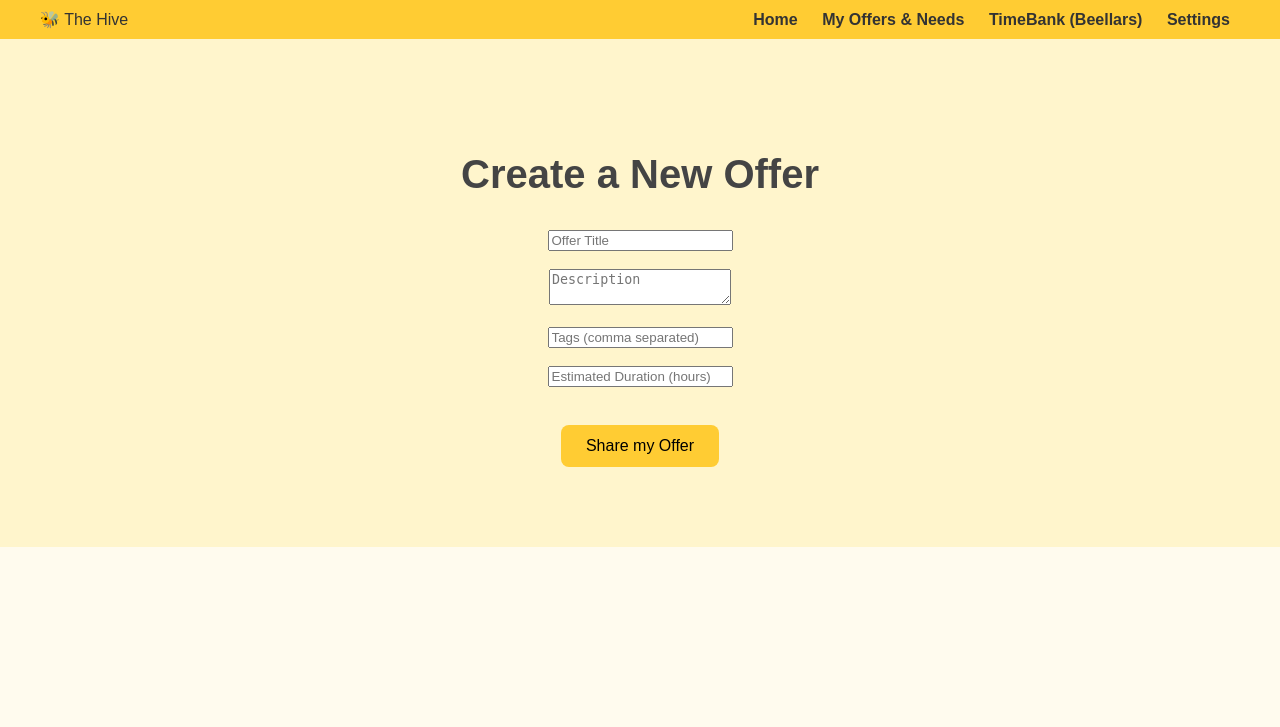
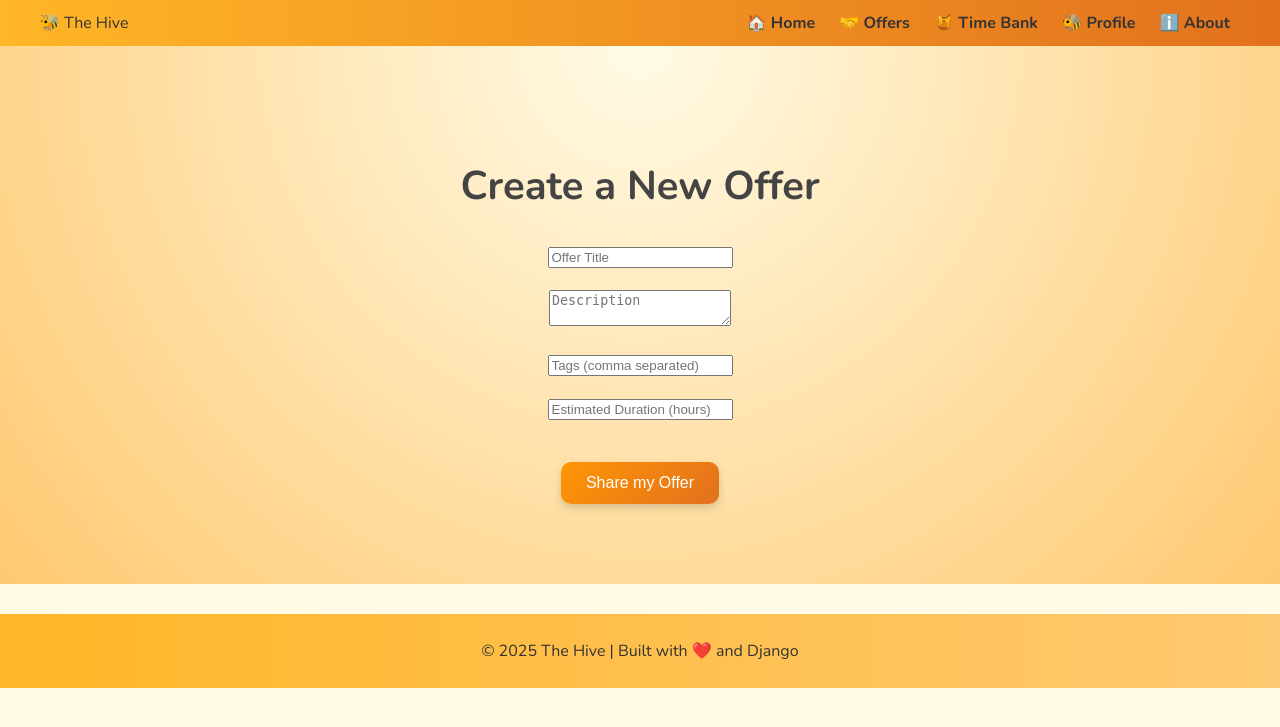
Before and after one commit to kj-kenan/SWE573-Kenan-s-Repo, a Django app: page /offers/new/ in a window 1280 px wide. Shown: the top 727 px of the page. Run offline with Django 5.2, Linux system fonts and the light colour scheme.

Commit message:
base css and html created. home and style are inherited from them. map added. offers added. theme is changed. font is changed.

```diff
--- /dev/null
+++ b/mysite/core/static/base.css
@@ -0,0 +1,97 @@
+@import url('https://fonts.googleapis.com/css2?family=Nunito:wght@300;400;600;700&display=swap');
+
+:root {
+    /* 🎨 The Hive Color Palette */
+    --color-primary: #FFB627;
+    --color-secondary: #FF9505;
+    --color-accent: #E2711D;
+    --color-highlight: #FFC971;
+
+    --color-bg: #FFFBE6;
+    --color-text: #333333;
+
+
+    --font-family-main: 'Nunito', sans-serif;
+}
+
+/* Genel Temel Ayarlar */
+body {
+    font-family: var(--font-family-main);
+    background-color: var(--color-bg);
+    color: var(--color-text);
+    margin: 0;
+    padding: 0;
+}
+
+
+
+:root {
+    /* 🎨 The Hive Color Palette */
+    --color-primary: #FFB627;
+    --color-secondary: #FF9505;
+    --color-accent: #E2711D;
+    --color-highlight: #FFC971;
+
+    --color-bg: #FFFBE6;
+    --color-text: #333333;
+
+    --font-family-main: 'Nunito', sans-serif;
+}
+
+
+/* Navbar */
+.navbar {
+    background: linear-gradient(90deg, var(--color-primary), var(--color-accent));
+    box-shadow: 0 2px 5px rgba(0,0,0,0.1);
+    display: flex;
+    justify-content: space-between;
+    align-items: center;
+    padding: 12px 40px;
+}
+
+
+.navbar a {
+    color: var(--color-text);
+    text-decoration: none;
+    font-weight: bold;
+    margin: 0 10px;
+    transition: color 0.2s ease;
+}
+
+.navbar a:hover {
+    color: var(--color-accent);
+}
+
+/* CTA Button */
+.cta {
+    background: linear-gradient(135deg, var(--color-secondary), var(--color-accent));
+    border: none;
+    border-radius: 10px;
+    color: white;
+    padding: 12px 25px;
+    font-size: 1em;
+    cursor: pointer;
+    transition: all 0.2s ease;
+    box-shadow: 0 4px 8px rgba(0,0,0,0.15);
+}
+
+.cta:hover {
+    background: linear-gradient(135deg, var(--color-accent), var(--color-secondary));
+    transform: scale(1.05);
+}
+
+
+/* Footer */
+footer {
+    background: linear-gradient(90deg, var(--color-primary), var(--color-highlight));
+    text-align: center;
+    padding: 10px;
+    color: #333;
+}
+
+
+.hero {
+    text-align: center;
+    padding: 80px 20px;
+    background: radial-gradient(circle at top, #FFFBE6, var(--color-highlight));
+}
--- a/mysite/core/static/core/style.css
+++ b/mysite/core/static/core/style.css
@@ -1,37 +1,44 @@
+/* ---------------------------------------------------
+   The Hive — App-specific Styles (uses base.css vars)
+--------------------------------------------------- */
+
+/* Genel görünüm */
 body {
-    font-family: 'Poppins', sans-serif;
-    background-color: #fffbee;
+    font-family: var(--font-family-main);
+    background-color: var(--color-bg);
     margin: 0;
     padding: 0;
-    color: #333;
+    color: var(--color-text);
 }
 
-/* Navbar */
+/* 🐝 Navbar */
 .navbar {
     display: flex;
     justify-content: space-between;
     align-items: center;
-    background-color: #ffcc33;
-    padding: 10px 40px;
+    background: linear-gradient(90deg, var(--color-primary), var(--color-accent));
+    padding: 12px 40px;
     box-shadow: 0 2px 5px rgba(0,0,0,0.1);
 }
 
 .navbar a {
     text-decoration: none;
-    color: #333;
+    color: var(--color-text);
     margin: 0 10px;
     font-weight: bold;
+    transition: color 0.2s ease;
 }
 
 .navbar a:hover {
-    color: #805500;
+    color: var(--color-accent);
 }
 
-/* Hero */
+/* 🌼 Hero */
 .hero {
     text-align: center;
     padding: 80px 20px;
-    background-color: #fff5cc;
+    background-color: var(--color-highlight);
+    background: radial-gradient(circle at top, #FFFBE6, var(--color-highlight));
 }
 
 .hero h1 {
@@ -39,34 +46,39 @@ body {
     color: #444;
 }
 
+/* 🍯 CTA Button */
 .cta {
     margin-top: 20px;
     padding: 12px 25px;
     font-size: 1em;
-    background-color: #ffcc33;
+    background: linear-gradient(135deg, var(--color-secondary), var(--color-accent));
     border: none;
-    border-radius: 8px;
+    border-radius: 10px;
     cursor: pointer;
-
+    color: white;
     display: inline-block;
-    transition: transform 0.2s ease, background-color 0.2s ease;
+    transition: transform 0.2s ease, background 0.2s ease, box-shadow 0.2s ease;
+    box-shadow: 0 4px 8px rgba(0,0,0,0.15);
 }
 
 .cta:hover {
-    background-color: #ffd966;
+    background: linear-gradient(135deg, var(--color-accent), var(--color-secondary));
     transform: scale(1.05);
 }
 
-/* Map */
-.map {
-    text-align: center;
-    padding: 50px;
+/* 🗺️ Map */
+#map {
+    width: 80%;
+    height: 250px;
+    margin: 0 auto;
+    border-radius: 10px;
+    box-shadow: 0 4px 10px rgba(0,0,0,0.1);
 }
 
 #map-box {
     width: 80%;
-    height: 300px;
-    background-color: #f7e89f;
+    height: 400px;
+    background-color: var(--color-highlight);
     margin: 0 auto;
     border-radius: 10px;
     line-height: 300px;
@@ -74,7 +86,7 @@ body {
     font-size: 1.2em;
 }
 
-/* Tags */
+/* 🏷️ Tags */
 .tags {
     text-align: center;
     padding: 30px;
@@ -82,21 +94,24 @@ body {
 
 .tag-list span {
     display: inline-block;
-    background-color: #ffec99;
+    background-color: var(--color-highlight);
     padding: 8px 15px;
     border-radius: 15px;
     margin: 5px;
     cursor: pointer;
+    transition: background-color 0.2s ease;
 }
 
 .tag-list span:hover {
-    background-color: #ffd966;
+    background-color: var(--color-secondary);
+    color: white;
 }
 
-/* Footer */
+/* 🐝 Footer */
 footer {
     text-align: center;
-    background-color: #ffcc33;
+    background: linear-gradient(90deg, var(--color-primary), var(--color-highlight));
     padding: 10px;
     margin-top: 30px;
+    color: #333;
 }
--- /dev/null
+++ b/mysite/core/templates/core/base.html
@@ -0,0 +1,40 @@
+{% load static %}
+<!DOCTYPE html>
+<html lang="en">
+<head>
+    <meta charset="UTF-8">
+    <meta name="viewport" content="width=device-width, initial-scale=1.0">
+    <title>{% block title %}The Hive 🐝{% endblock %}</title>
+    <link rel="stylesheet" href="https://unpkg.com/leaflet/dist/leaflet.css" />
+    <script src="https://unpkg.com/leaflet/dist/leaflet.js"></script>
+    <!-- 🎨 Global ve App CSS -->
+    <link rel="stylesheet" href="{% static 'base.css' %}?v=2">
+    <link rel="stylesheet" href="{% static 'core/style.css' %}?v=2">
+    <link href="https://fonts.googleapis.com/css2?family=Nunito:wght@300;400;600;700&display=swap" rel="stylesheet">
+</head>
+
+<body>
+    <!-- 🐝 Navbar -->
+    <header class="navbar">
+        <div class="logo">🐝 The Hive</div>
+        <nav>
+            <a href="{% url 'core:home' %}">🏠 Home</a>
+            <a href="#">🤝 Offers</a>
+            <a href="#">🍯 Time Bank</a>
+            <a href="#">🐝 Profile</a>
+            <a href="{% url 'core:about' %}">ℹ️ About</a>
+        </nav>
+    </header>
+
+    <!-- 🌼 Main Content -->
+    <main>
+        {% block content %}
+        {% endblock %}
+    </main>
+
+    <!-- 🐝 Footer -->
+    <footer>
+        <p>© 2025 The Hive | Built with ❤️ and Django</p>
+    </footer>
+</body>
+</html>
--- /dev/null
+++ b/mysite/core/urls.py
@@ -0,0 +1,8 @@
+from django.urls import path
+from . import views
+
+app_name = 'core'
+urlpatterns = [
+    path('', views.home, name='home'),
+    path('about/', views.about, name='about'),
+]
--- a/mysite/core/views.py
+++ b/mysite/core/views.py
@@ -1,4 +1,7 @@
 from django.shortcuts import render
 
 def home(request):
-    return render(request, "home.html")
+    return render(request, "core/home.html")
+
+def about(request):
+    return render(request, "core/about.html")
--- a/mysite/mysite/urls.py
+++ b/mysite/mysite/urls.py
@@ -7,5 +7,6 @@ urlpatterns = [
     path('admin/', admin.site.urls),
     path('', home),
     path('offers/', include('offers.urls')),
+    path('', include('core.urls')),
 
 ]
--- a/mysite/offers/templates/offers/new_offer.html
+++ b/mysite/offers/templates/offers/new_offer.html
@@ -1,23 +1,10 @@
-<!DOCTYPE html>
-<html lang="en">
-<head>
-    {% load static %}
-    <meta charset="UTF-8">
-    <title>Post a New Offer 🐝</title>
-    <link rel="stylesheet" href="{% static 'core/style.css' %}">
-</head>
-<body>
-    <header class="navbar">
-        <div class="logo">🐝 The Hive</div>
-        <nav>
-            <a href="/">Home</a>
-            <a href="#">My Offers & Needs</a>
-            <a href="#">TimeBank (Beellars)</a>
-            <a href="#">Settings</a>
-        </nav>
-    </header>
 
-    <section class="hero">
+{% extends 'core/base.html' %}
+
+{% block title %}About | The Hive{% endblock %}
+
+{% block content %}
+ <section class="hero">
         <h1>Create a New Offer</h1>
         <form class="offer-form">
             <input type="text" placeholder="Offer Title"><br><br>
@@ -27,5 +14,4 @@
             <button class="cta">Share my Offer</button>
         </form>
     </section>
-</body>
-</html>
+{% endblock %}
```
Also changed, not shown: mysite/core/templates/core/about.html (added, +24 -0 lines), mysite/core/templates/core/home.html (added, +48 -0 lines), mysite/core/templates/home.html (deleted, +0 -54 lines), mysite/mysite/settings.py (+5 -3 lines).
